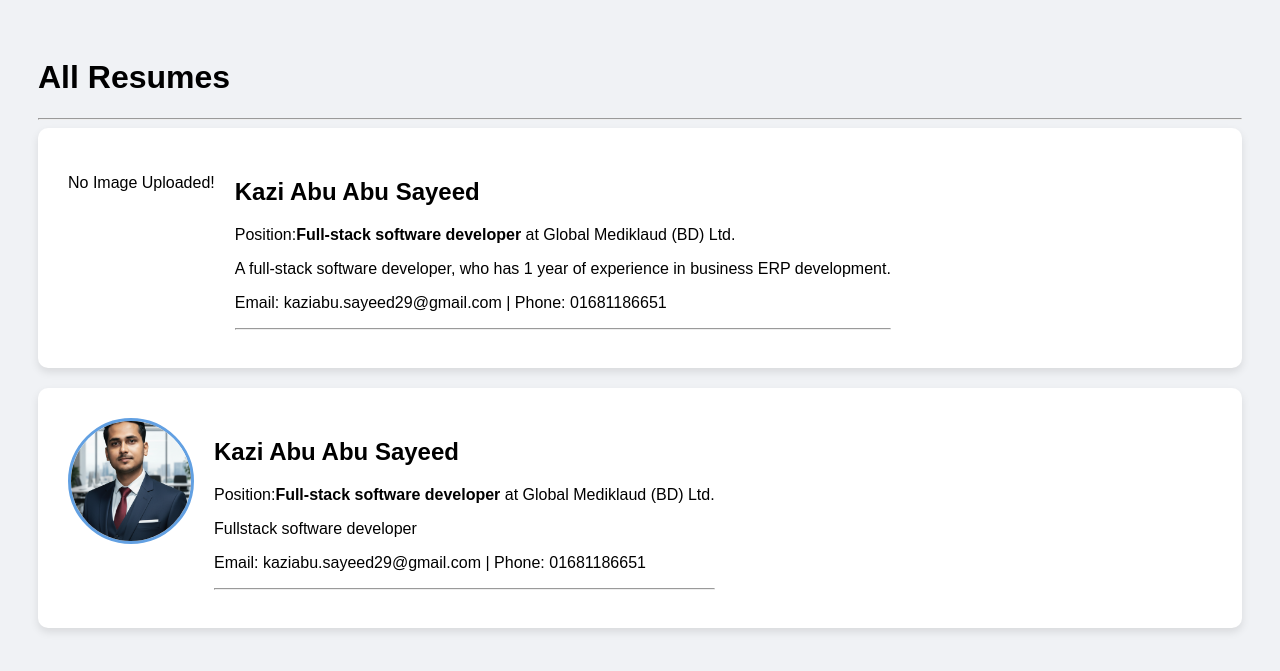
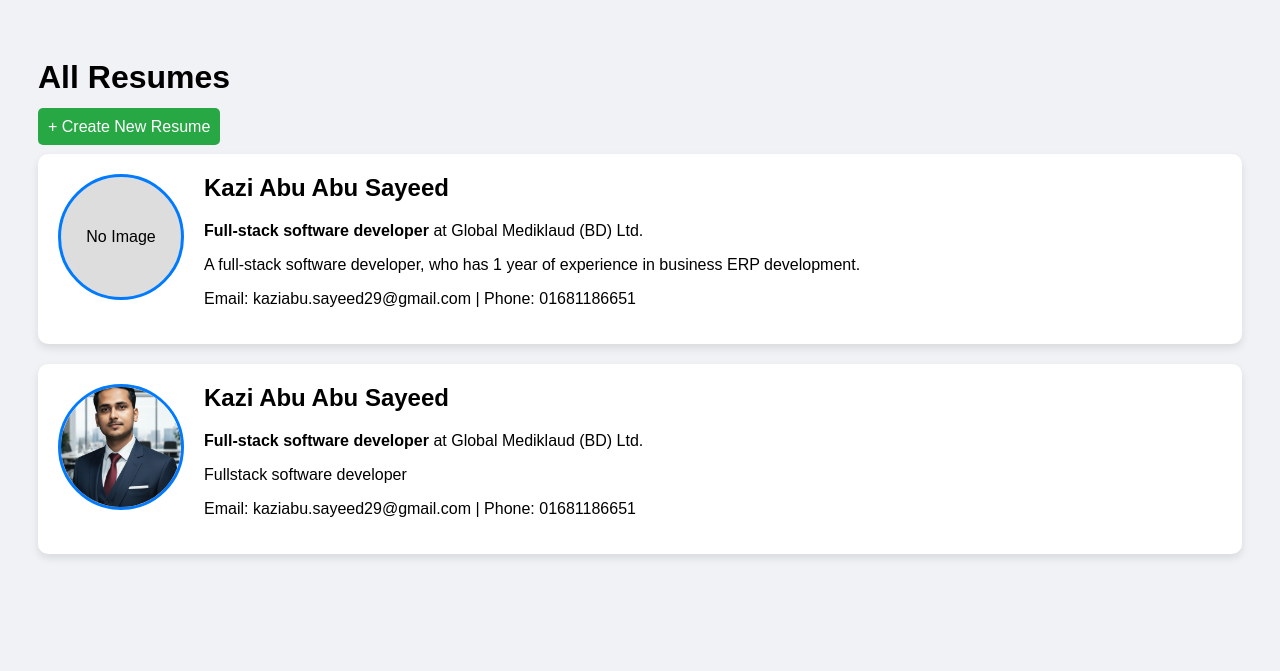
Before and after one commit to Sayeed-titan/resume_project, a Django app: page / in a window 1280 px wide. Shown: the top 671 px of the page. Run offline with Django 5.2, Linux system fonts and the light colour scheme; data comes from the database, SQL or seed files in the repository.

Commit message:
feat: add HTML template for displaying the list of resumes

```diff
--- a/resumes/templates/resumes/resume_list.html
+++ b/resumes/templates/resumes/resume_list.html
@@ -1,10 +1,9 @@
 <!DOCTYPE html>
-<html>
+<html lang="en">
 
 <head>
     <meta charset="UTF-8">
     <title>Resume Builder</title>
-
     <style>
         body {
             font-family: Arial, sans-serif;
@@ -14,7 +13,7 @@
 
         .resume-card {
             background: white;
-            padding: 30px;
+            padding: 20px;
             border-radius: 10px;
             box-shadow: 0 4px 8px rgba(0, 0, 0, 0.1);
             margin-bottom: 20px;
@@ -27,41 +26,48 @@
             height: 120px;
             border-radius: 50%;
             object-fit: cover;
-            border: 3px solid #62a0e2;
+            border: 3px solid #007bff;
+        }
+
+        .btn-create {
+            background-color: #28a745;
+            color: white;
+            padding: 10px;
+            text-decoration: none;
+            border-radius: 5px;
         }
     </style>
 </head>
 
-<tbody>
+<body>
 
     <h1>All Resumes</h1>
-    <hr>
+    <a href="{% url 'resume_create' %}" class="btn-create">+ Create New Resume</a>
+    <br><br>
 
     {% for resume in resumes %}
     <div class="resume-card">
 
         {% if resume.profile_picture %}
-        <img src="{{ resume.profile_picture.url }}" class="profile-pic" width="100" alt="Profile Picture">
+        <img src="{{ resume.profile_picture.url }}" class="profile-pic" alt="Profile Picture">
         {% else %}
-        <p>No Image Uploaded!</p>
+        <div class="profile-pic" style="background:#ddd; display:flex; align-items:center; justify-content:center;">No
+            Image</div>
         {% endif %}
 
         <div class="details">
-            <h2>{{resume.full_name}}</h2>
-            <p>Position:<strong>{{resume.position}} </strong> at {{resume.company_name}}</p>
-            <p>{{resume.summary}}</p>
-            <p>Email: {{resume.email}} | Phone: {{resume.phone}}</p>
-            <hr>
+            <h2 style="margin-top: 0;">{{ resume.full_name }}</h2>
+            <p><strong>{{ resume.position }}</strong> at {{ resume.company_name }}</p>
+            <p>{{ resume.summary }}</p>
+            <p>Email: {{ resume.email }} | Phone: {{ resume.phone }}</p>
         </div>
 
     </div>
 
     {% empty %}
-    <h3>No resumes found. Please create one!</h3>
-
+    <p>No resumes found. Go build one!</p>
     {% endfor %}
 
-
-</tbody>
+</body>
 
 </html>
```
